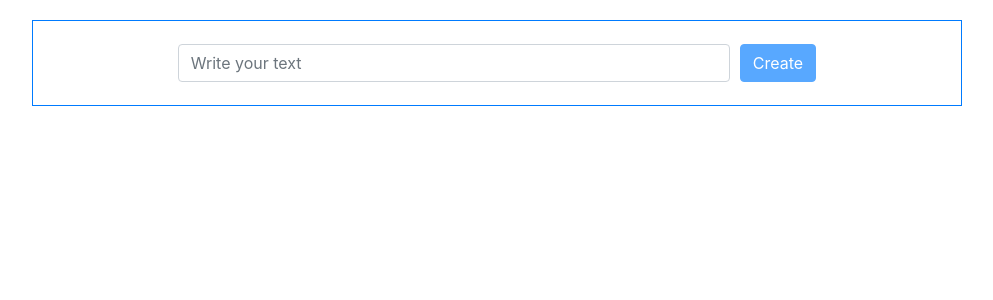
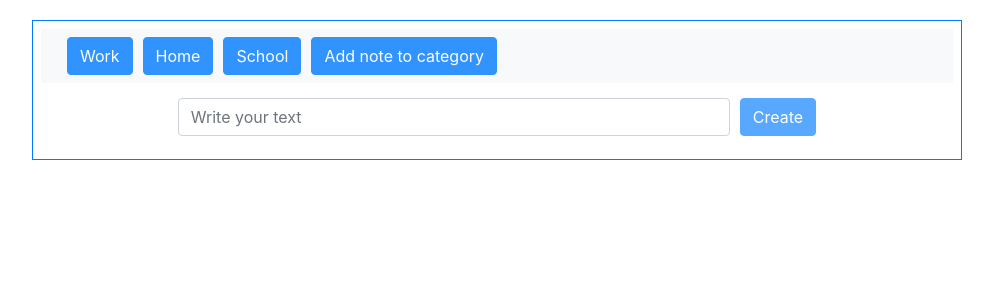
Before and after one commit to NikitaListopad/React-Notes, a React (Create React App) app: page / in a window 1280 px wide. Shown: the top 300 px of the page, without its empty margins (143-1136 px from the left). Built offline with nearby package versions, Linux system fonts and the light colour scheme.

Commit message:
Create navbar to change categories

```diff
--- /dev/null
+++ b/src/components/elements/navbar.js
@@ -0,0 +1,24 @@
+import React from "react";
+import {Button} from "./button";
+
+export const Navbar = props => {
+
+
+    return(
+        <nav className="navbar navbar-expand-lg navbar-light bg-light">
+            {props.items.map(item =>
+                <Button
+                    type='button'
+                    onClick={props.onClick}
+                    text={item.text}
+                />
+            )}
+            <Button
+                type='button'
+                className=''
+                onClick={props.onSelectCategoryClick}
+                text={props.text}
+            />
+        </nav>
+    )
+}
--- a/src/container/main.js
+++ b/src/container/main.js
@@ -6,13 +6,14 @@ import {CREATE_NOTE, DELETE_NOTE, EDIT_NOTE, notesSelector} from "../store/notes
 import {NotesList} from "../components/notes";
 import {categories} from "../constants/categoies";
 import {SelectCategoryForm} from "../components/forms/selectCategoryForm";
+import {Navbar} from "../components/elements/navbar";
 
 export const Main = () => {
 
     const [targetPostId, setTargetPostId] = useState(null)
     const [editMode, setEditMode] = useState(false)
     const [infoMode, setInfoMode] = useState(false)
-    const [selectMode, setSelectCategoryMode] = useState(false)
+    const [selectMode, setSelectMode] = useState(false)
     const [selectedNotes, setSelectedNotes] = useState([])
 
     const {data: notes} = useSelector(notesSelector)
@@ -63,6 +64,11 @@ export const Main = () => {
         }
     }
 
+    const onSelectCategoryClick = () => {
+        setSelectMode(true)
+        console.log('Works')
+    }
+
     const onSelectNoteClick = item => {
         setSelectedNotes([...selectedNotes, item])
         for (let i = 0; i < selectedNotes.length; i++) {
@@ -74,13 +80,18 @@ export const Main = () => {
 
     const onAddToCategoryAccept = value => {
         console.log(value)
-        setSelectCategoryMode(false)
+        setSelectMode(false)
     }
 
     return (
         <>
             <div className='container w-75 p-2 border border-primary'>
                 <Header/>
+                <Navbar
+                    items={categories}
+                    text='Add note to category'
+                    onSelectCategoryClick={onSelectCategoryClick}
+                />
                 {selectMode ?
                     <SelectCategoryForm
                         items={categories}
```
